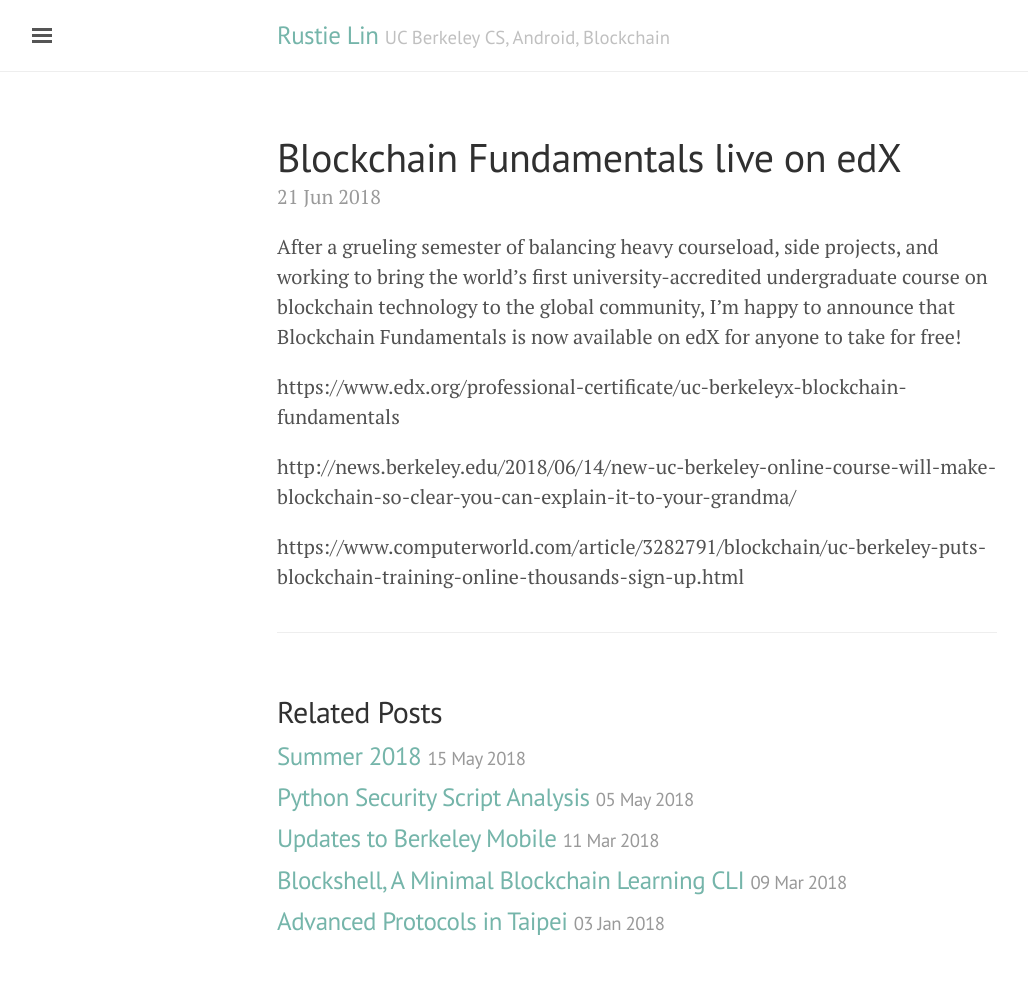
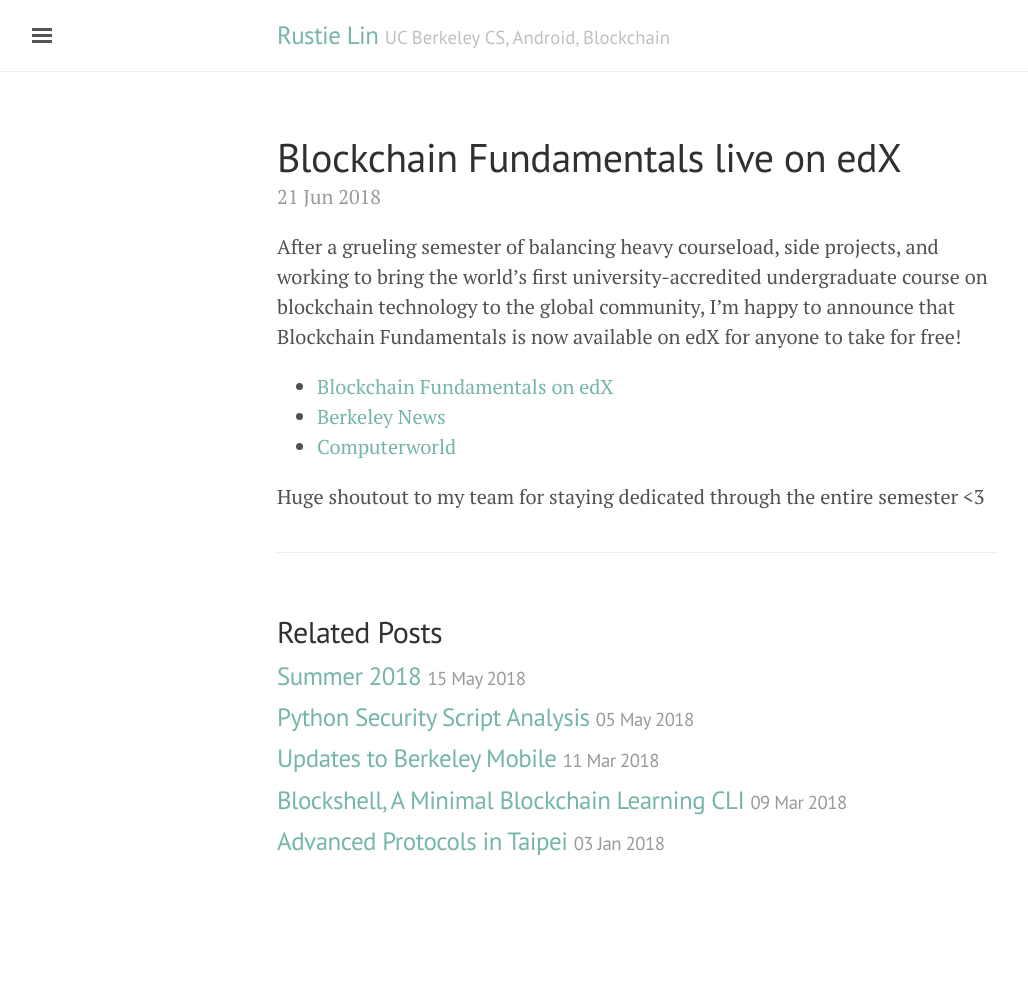
Before and after one commit to rustielin/rustielin.github.io, a Jekyll site: the page built from _posts/2018-6-21-blockchain_fundamentals_edx_live.md, in a window 1280 px wide. Shown: the whole page, without its empty margins (3-1031 px from the left). Built offline with Jekyll 4.4.1, drawn with Linux system fonts in a browser that asks for light colours; nearby versions of some CDN libraries; after the commit the page ends 917 px from its top, so only the background shows below that.

Commit message:
update media list styling

```diff
--- a/_posts/2018-6-21-blockchain_fundamentals_edx_live.md
+++ b/_posts/2018-6-21-blockchain_fundamentals_edx_live.md
@@ -6,8 +6,8 @@
 
 After a grueling semester of balancing heavy courseload, side projects, and working to bring the world's first university-accredited undergraduate course on blockchain technology to the global community, I'm happy to announce that Blockchain Fundamentals is now available on edX for anyone to take for free!
 
-https://www.edx.org/professional-certificate/uc-berkeleyx-blockchain-fundamentals
+* [Blockchain Fundamentals on edX](https://www.edx.org/professional-certificate/uc-berkeleyx-blockchain-fundamentals)
+* [Berkeley News](http://news.berkeley.edu/2018/06/14/new-uc-berkeley-online-course-will-make-blockchain-so-clear-you-can-explain-it-to-your-grandma/)
+* [Computerworld](https://www.computerworld.com/article/3282791/blockchain/uc-berkeley-puts-blockchain-training-online-thousands-sign-up.html)
 
-http://news.berkeley.edu/2018/06/14/new-uc-berkeley-online-course-will-make-blockchain-so-clear-you-can-explain-it-to-your-grandma/
-
-https://www.computerworld.com/article/3282791/blockchain/uc-berkeley-puts-blockchain-training-online-thousands-sign-up.html
+Huge shoutout to my team for staying dedicated through the entire semester <3
```
